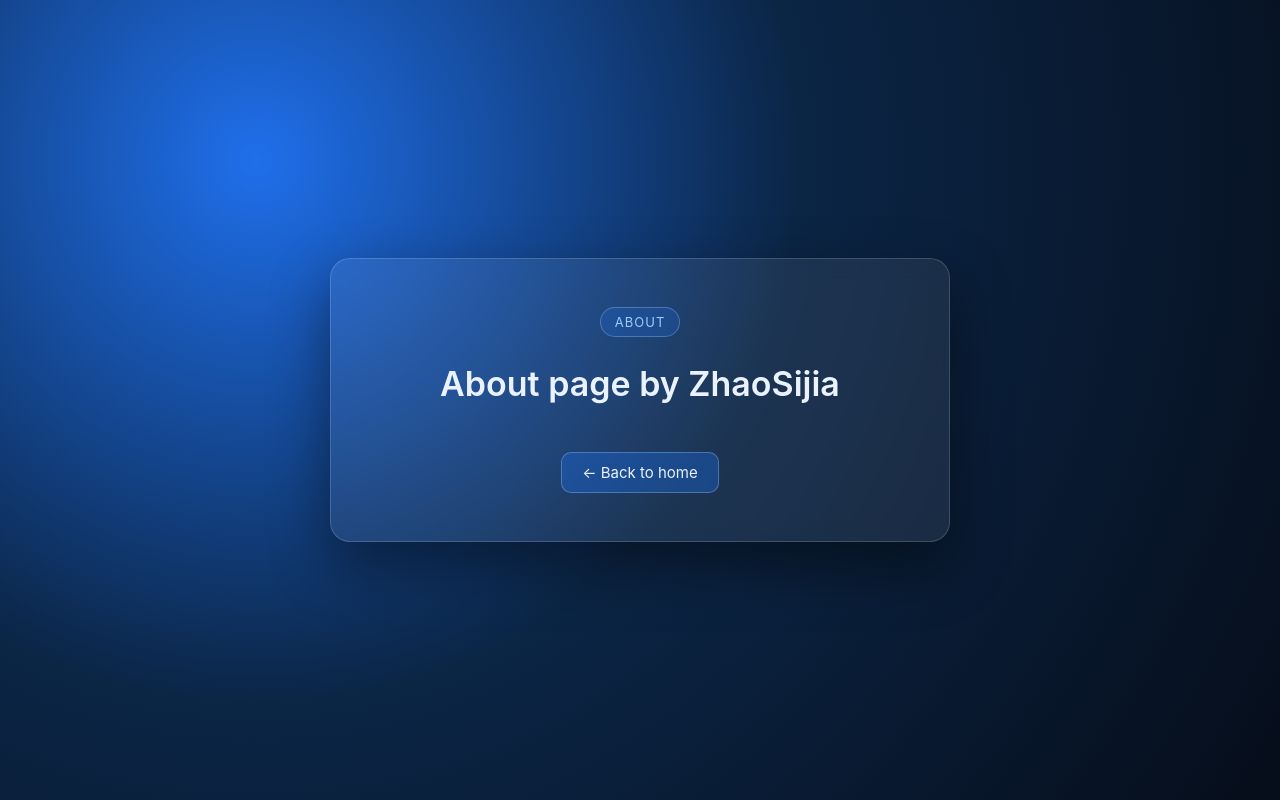
After one commit to LovAdele/exercise, a Flask app: page /about in a window 1280 px wide. The commit adds this page. Run offline with Flask 3, Linux system fonts and the light colour scheme; parts of the project's set-up code (start-up, migrations or seed data) failed here and were passed over.

Commit message:
Update by ZhaoSijia

```diff
--- a/app.py
+++ b/app.py
@@ -29,6 +29,12 @@ def hands_on_1():
     return render_template("hands-on-1.html")
 
 
+@app.route("/about")
+def about():
+    """Serve the About page."""
+    return render_template("about.html")
+
+
 if __name__ == "__main__":
     ip = get_lan_ip()
     print(f" * Local:   http://127.0.0.1:{PORT}")
--- /dev/null
+++ b/templates/about.html
@@ -0,0 +1,75 @@
+<!DOCTYPE html>
+<html lang="en">
+<head>
+  <meta charset="UTF-8" />
+  <meta name="viewport" content="width=device-width, initial-scale=1.0" />
+  <title>About</title>
+  <style>
+    * { box-sizing: border-box; }
+
+    body {
+      margin: 0;
+      min-height: 100vh;
+      display: flex;
+      align-items: center;
+      justify-content: center;
+      padding: 24px;
+      font-family: -apple-system, BlinkMacSystemFont, "Segoe UI", Roboto, Helvetica, Arial, sans-serif;
+      background: radial-gradient(circle at 20% 20%, #1f6feb 0%, #0b2545 45%, #060d1a 100%);
+      color: #eaf2ff;
+    }
+
+    .card {
+      width: min(620px, 100%);
+      padding: 48px 40px;
+      border-radius: 20px;
+      text-align: center;
+      background: rgba(255, 255, 255, 0.07);
+      border: 1px solid rgba(255, 255, 255, 0.16);
+      box-shadow: 0 24px 60px rgba(0, 0, 0, 0.45);
+      backdrop-filter: blur(10px);
+    }
+
+    .badge {
+      display: inline-block;
+      margin-bottom: 24px;
+      padding: 6px 14px;
+      border-radius: 999px;
+      font-size: 13px;
+      letter-spacing: 0.08em;
+      text-transform: uppercase;
+      color: #9ecbff;
+      background: rgba(31, 111, 235, 0.22);
+      border: 1px solid rgba(158, 203, 255, 0.35);
+    }
+
+    h1 {
+      margin: 0 0 18px;
+      font-size: clamp(24px, 4vw, 34px);
+      line-height: 1.35;
+      font-weight: 600;
+    }
+
+    a {
+      display: inline-block;
+      margin-top: 28px;
+      padding: 10px 20px;
+      border-radius: 10px;
+      font-size: 15px;
+      color: #eaf2ff;
+      text-decoration: none;
+      background: rgba(31, 111, 235, 0.35);
+      border: 1px solid rgba(158, 203, 255, 0.35);
+    }
+
+    a:hover { background: rgba(31, 111, 235, 0.55); }
+  </style>
+</head>
+<body>
+  <main class="card">
+    <span class="badge">About</span>
+    <h1>About page by ZhaoSijia</h1>
+    <a href="/">&larr; Back to home</a>
+  </main>
+</body>
+</html>
--- a/templates/hands-on-1.html
+++ b/templates/hands-on-1.html
@@ -82,6 +82,7 @@
     <p>Flask &middot; served from your machine to everyone on the same network.</p>
     <div class="student-id">Student ID: 124020465</div>
     <div class="port">port 8000</div>
+    <div class="port"><a href="/about" style="color: #9ecbff;">About page &rarr;</a></div>
   </main>
 </body>
 </html>
```
